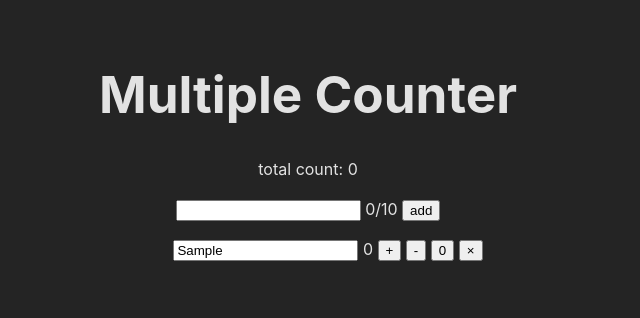
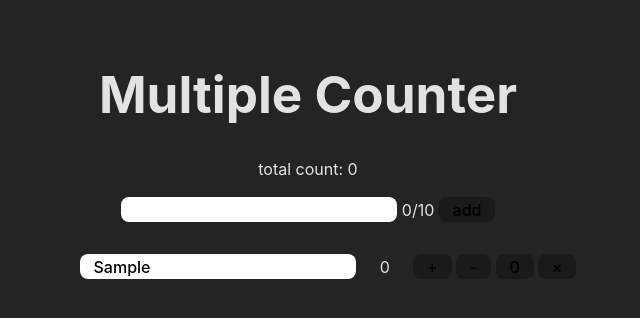
Before and after one commit to hijikiman/svelte-counter-list-sample, a Svelte app in the folder app/: page / in a window 1280 px wide. Both pictures are taken after typing "Sample" into the empty fields and a click on the button "add". Shown: the top 318 px of the page, without its empty margins (332-972 px from the left). Built offline with nearby package versions, Linux system fonts and the light colour scheme.

Commit message:
[add] styling

```diff
--- a/app/src/App.svelte
+++ b/app/src/App.svelte
@@ -86,7 +86,13 @@
     list-style-type: none;
   }
   .validate-error {
-    font-size: 0.5em;
+    font-size: 0.7em;
     color: red;
   }
+  ul {
+    margin-top: 2em;
+  }
+  li:not(:first-child) {
+    margin-top: 0.7em;
+  }
 </style>
--- a/app/src/app.css
+++ b/app/src/app.css
@@ -24,6 +24,39 @@ a:hover {
   color: #535bf2;
 }
 
+button {
+  border-radius: 8px;
+  border: 1px solid transparent;
+  padding: 0.1em 0.8em;
+  font-size: 1em;
+  font-weight: 500;
+  font-family: inherit;
+  background-color: #1a1a1a;
+  cursor: pointer;
+  transition: border-color 0.25s;
+  outline: none;
+}
+button:hover {
+  border-color: #343ccf;
+}
+button:active {
+  background-color: #2a2a2a;
+}
+
+input[type='text'] {
+  border-radius: 8px;
+  border: 1px solid transparent;
+  padding: 0.1em 0.8em;
+  font-size: 1em;
+  font-weight: 500;
+  font-family: inherit;
+  transition: border-color 0.25s;
+  outline: none;
+}
+input[type='text']:focus {
+  border-color: #343ccf;
+}
+
 body {
   margin: 0;
   display: flex;
--- a/app/src/components/CounterCard.svelte
+++ b/app/src/components/CounterCard.svelte
@@ -11,7 +11,7 @@
 
 <div class="card">
   <CounterName bind:name />
-  <span>{count}</span>
+  <span class="count">{count}</span>
   <div class="count-controller">
     <CountUpDown on:inc on:dec />
     <CountReset on:reset />
@@ -23,4 +23,8 @@
   .count-controller {
     display: inline-block;
   }
+  .count {
+    display: inline-block;
+    min-width: 3em;
+  }
 </style>
```
